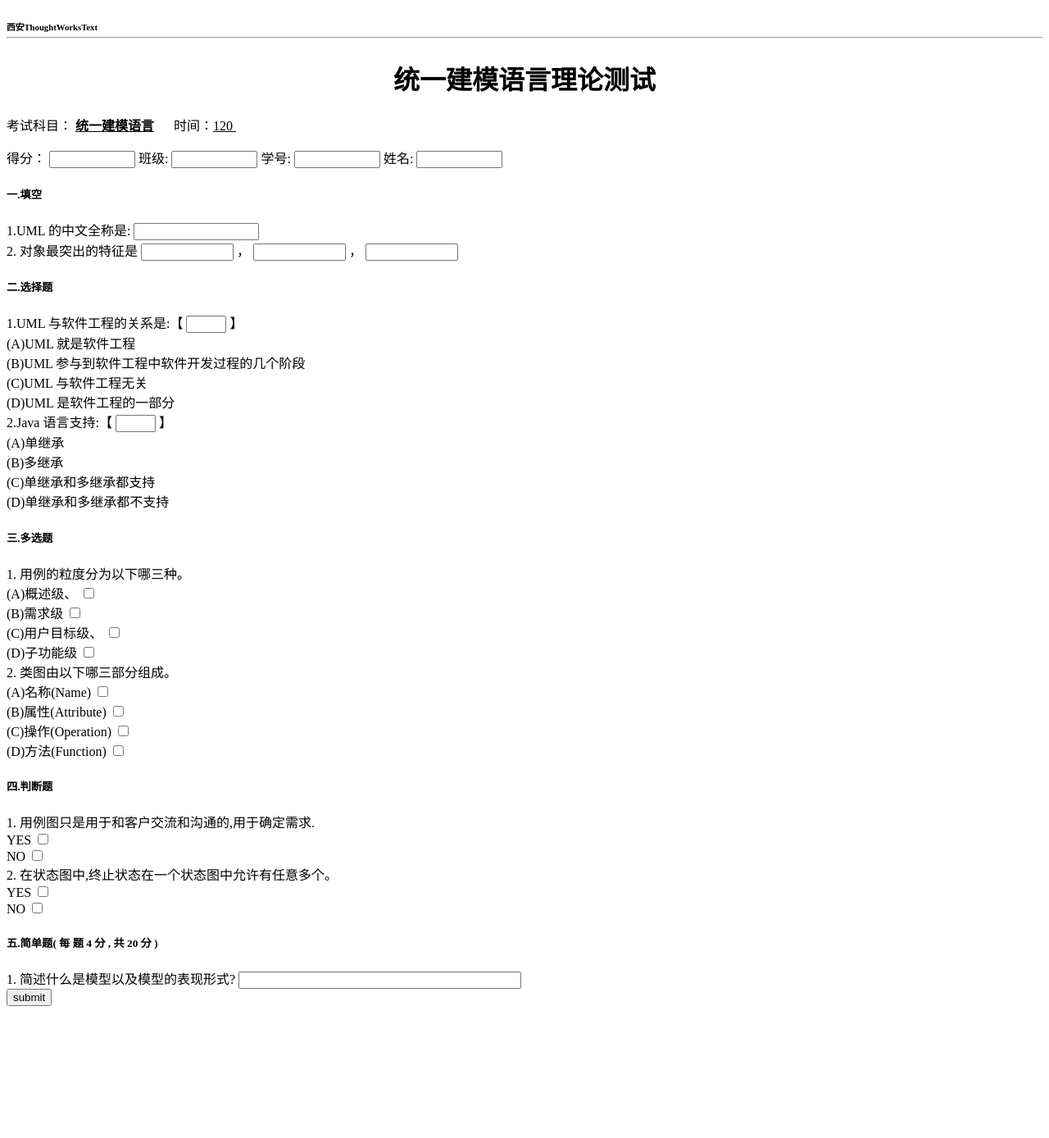
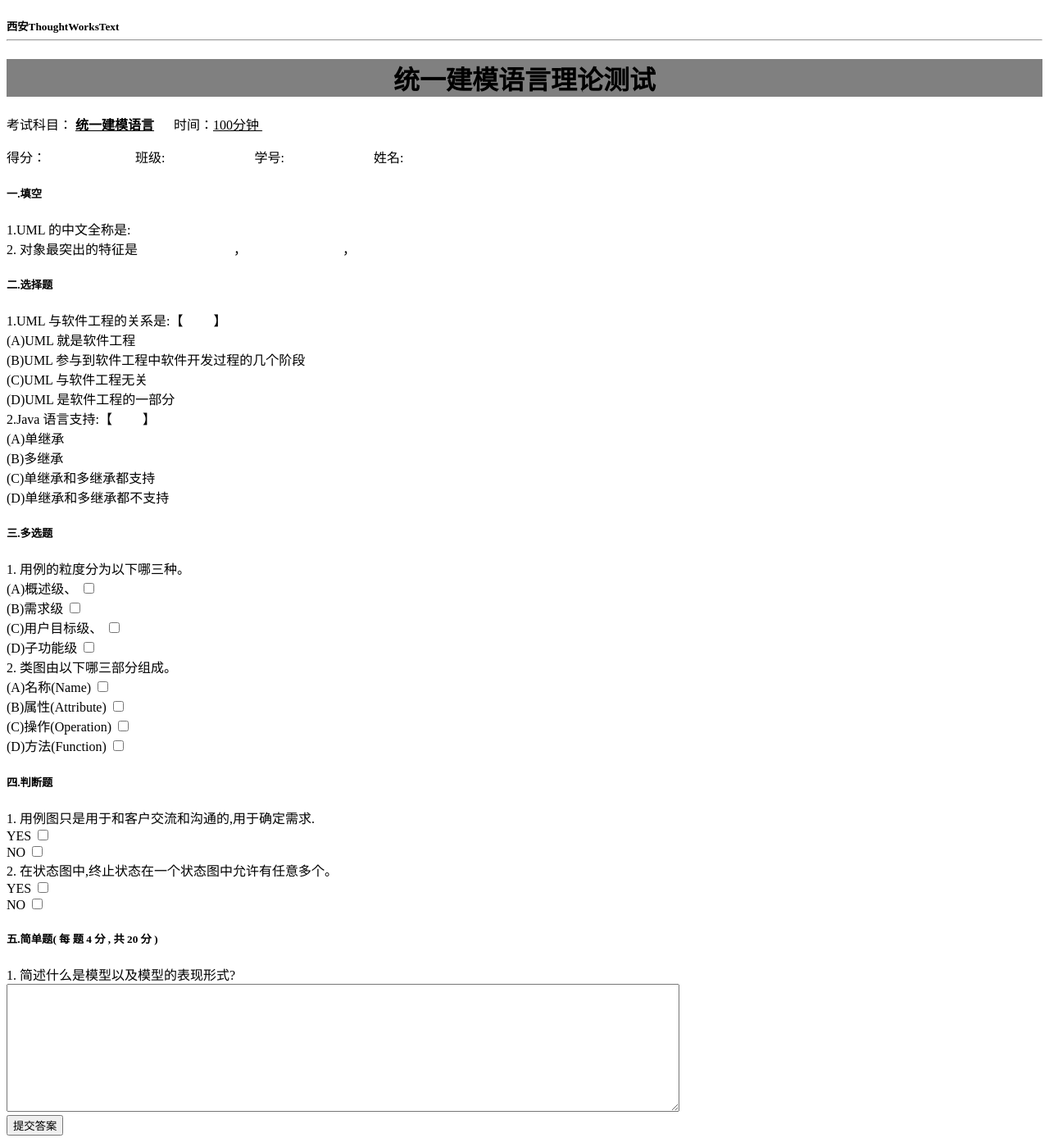
Before and after one commit to ziyiking/html_and_dom, a plain HTML site: page Index.html in a window 1280 px wide. Shown: the whole page at 82% size. Before the commit the page ends 1235 px from the top, so only its background shows below. Drawn offline with Linux system fonts and the light colour scheme.

Commit message:
creat styles.css and fixed Index.html

```diff
--- a/Index.html
+++ b/Index.html
@@ -1,18 +1,20 @@
 <!DOCTYPE html>
 <html>
-<head>
-  <meta http-equiv="Content-Type" content="text/html; charset=utf-8"  />
+  <head lang="zh-CN">
+    <meta charset="UTF-8">
   <script src="main.js" type="text/javascript"></script>
   <title>text</title>
+  <link rel="stylesheet"  type="text/css"  href="styles.css"/>
 </head>
 <body>
-  <p><h6>西安ThoughtWorksText<hr></h6></p>
+  <p><h5>西安ThoughtWorksText<hr></h5></p>
   <p><h1><center>统一建模语言理论测试</center></h1></p>
   <p>
     考试科目：
     <b><u>统一建模语言</b></u>&nbsp;&nbsp;&nbsp;&nbsp;&nbsp;
-    时间：<u>120 </u> &nbsp;&nbsp;&nbsp;&nbsp;&nbsp;
+    时间：<u>100分钟 </u> &nbsp;&nbsp;&nbsp;&nbsp;&nbsp;
     </p>
+    <section>
     <form>
       得分：
       <input type="text"  id="score" size="10" />
@@ -22,7 +24,6 @@
       <input type="text" id="学号"size="10" />
       姓名:
       <input type="text" id="姓名"size="10" />
-
       <p><h5>一.填空</h5></p>
 
       1.UML 的中文全称是:
@@ -35,10 +36,11 @@
       ，
       <input type="text" name="blank2_3" id="blank2_3"size="11" />
 
+    </section>
       <p><h5>二.选择题</h5></p>
 
     1.UML 与软件工程的关系是:【
-    <input type="text"  id="selection1" size="3" />
+    <input type="text"  id="selection1" size="1" />
     】
     <br/>
     (A)UML 就是软件工程
@@ -50,7 +52,7 @@
     (D)UML 是软件工程的一部分
     <br/>
     2.Java 语言支持:【
-    <input type="text"  id="selection2" size="3" />
+    <input type="text"  id="selection2" size="1" />
     】
     <br/>
     (A)单继承
@@ -111,10 +113,11 @@
 
     <p><h5>五.简单题( 每 题 4 分 , 共 20 分 )</h5></p>
     1. 简述什么是模型以及模型的表现形式?
-    <input type="text" name="answer" id="answer" size="40" />
+    <br>
+    <textarea name="answer" id="answer" rows="10" cols="100"></textarea>
     <br>
 
-    <button type="submit" onclick="return checkform()">submit</button>
+    <button type="submit" onclick="return checkform()">提交答案</button>
     </form>
     </body>
     </html>
--- /dev/null
+++ b/styles.css
@@ -0,0 +1,9 @@
+h1{
+  background:grey;
+}
+input{
+  border-style: none;
+  }
+#score{
+  text-decoration:underline;
+}
```
Also changed, not shown: main.js (line endings or trailing spaces).
